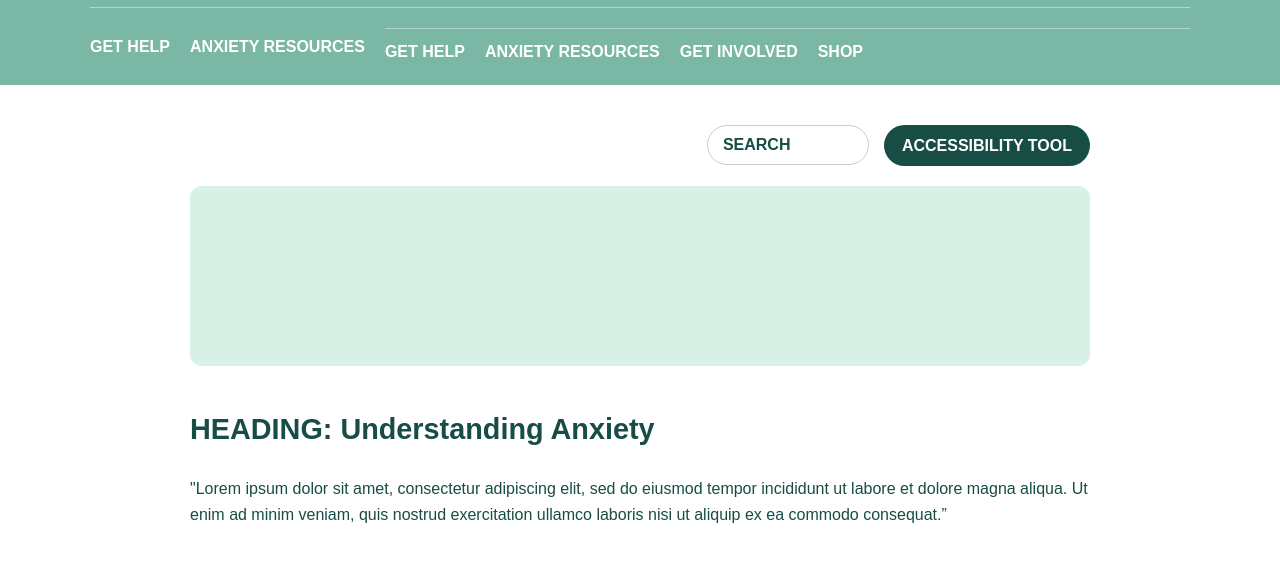
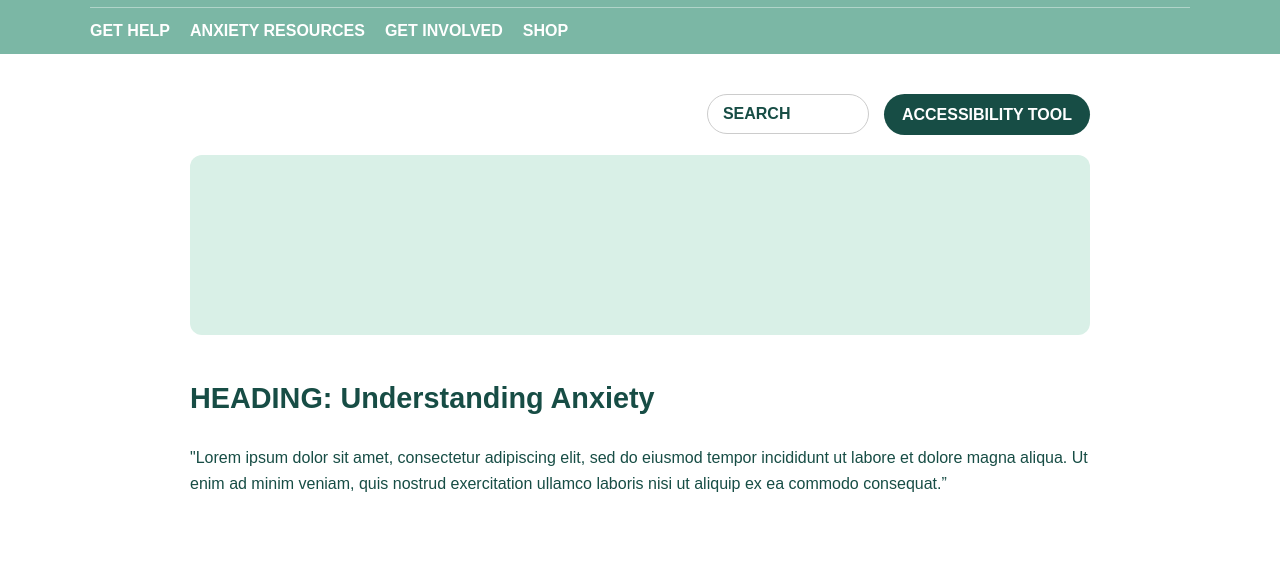
Before and after one commit to nelly1412/AnxietyUK-MockUp, a plain HTML site: page resources.html in a window 1280 px wide. Shown: the part 77-638 px from the top of the page. Drawn offline with Linux system fonts and the light colour scheme.

Commit message:
Update resources.html

```diff
--- a/resources.html
+++ b/resources.html
@@ -17,17 +17,9 @@
         </div>
     </div>
     <nav class="main-nav">
-        <div class="main-nav-list">
-            <div class="nav-item">
-                <a href="index.html" class="menu-toggle" data-target="get-help-menu">GET HELP</a>
-            </div>
-            <div class="nav-item">
-                <a href="#" class="menu-toggle" data-target="resources-menu">ANXIETY RESOURCES</a>
-            </div>
-            <nav class="main-nav">
-        <div class="main-nav-list">
+       <div class="main-nav-list">
 
-            <div class="nav-item">
+				<div class="nav-item">
                 <a href="resources.html" class="menu-toggle" data-target="get-help-menu">GET HELP</a>
                 <div class="submenu" id="get-help-menu">
                     <div class="submenu-column">
```
